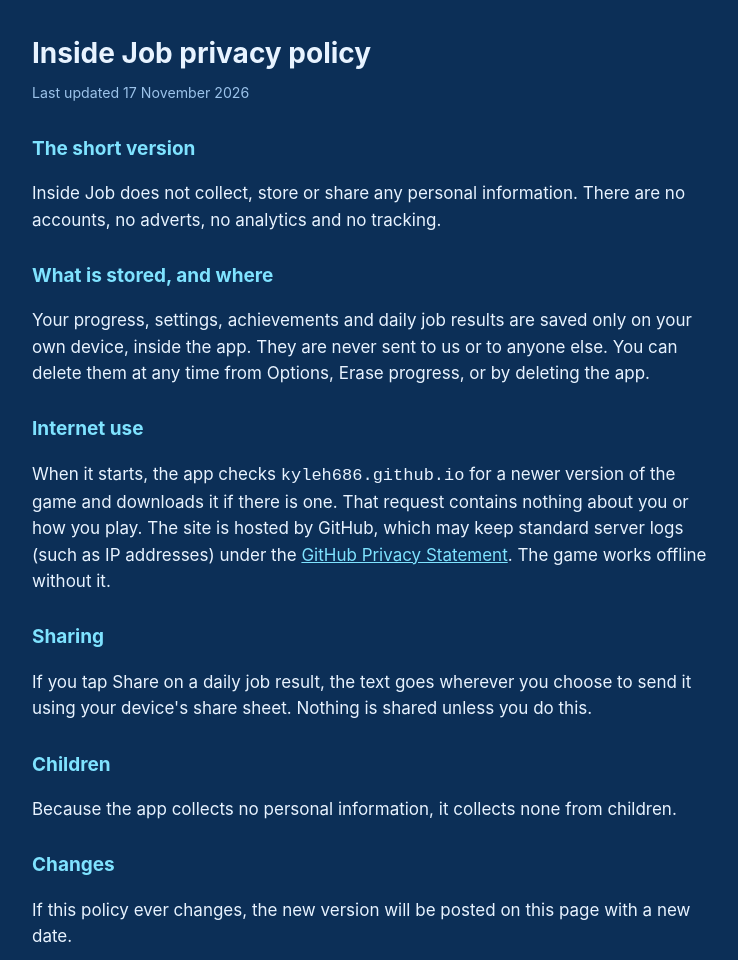
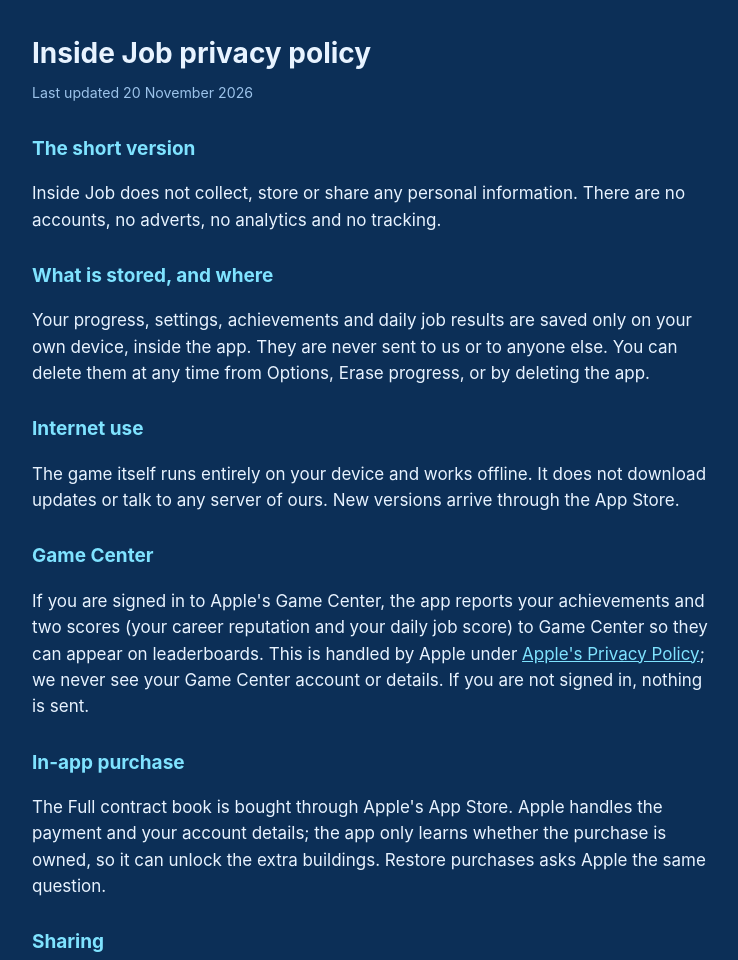
Before and after one commit to KyleH686/InsideJob, a plain HTML site: page privacy.html in a window 1280 px wide. Shown: the top 960 px of the page, without its empty margins (268-1006 px from the left). Drawn offline with Linux system fonts and the light colour scheme.

Commit message:
Privacy page matches the App Store build; Game Center entitlement in the Xcode project
Privacy policy: the app no longer checks GitHub for updates (v59), and it now
explains Game Center scores/achievements and the Full contract book purchase.
App.entitlements (com.apple.developer.game-center) and CODE_SIGN_ENTITLEMENTS
for Debug and Release, as Xcode added them on Kyle's Mac (signing team left out).

Co-Authored-By: Claude Opus 5.5 <noreply@anthropic.com>
Claude-Session: https://claude.ai/code/session_01EGxP4WtZMHkMVpbbf1Qt5g

```diff
--- a/privacy.html
+++ b/privacy.html
@@ -14,7 +14,7 @@ small{color:#9cc3ea}a{color:#7fe3ff}
 <body>
 <main>
 <h1>Inside Job privacy policy</h1>
-<small>Last updated 17 November 2026</small>
+<small>Last updated 20 November 2026</small>
 
 <h2>The short version</h2>
 <p>Inside Job does not collect, store or share any personal information. There are no accounts, no adverts, no analytics and no tracking.</p>
@@ -23,7 +23,13 @@ small{color:#9cc3ea}a{color:#7fe3ff}
 <p>Your progress, settings, achievements and daily job results are saved only on your own device, inside the app. They are never sent to us or to anyone else. You can delete them at any time from Options, Erase progress, or by deleting the app.</p>
 
 <h2>Internet use</h2>
-<p>When it starts, the app checks <code>kyleh686.github.io</code> for a newer version of the game and downloads it if there is one. That request contains nothing about you or how you play. The site is hosted by GitHub, which may keep standard server logs (such as IP addresses) under the <a href="https://docs.github.com/en/site-policy/privacy-policies/github-general-privacy-statement">GitHub Privacy Statement</a>. The game works offline without it.</p>
+<p>The game itself runs entirely on your device and works offline. It does not download updates or talk to any server of ours. New versions arrive through the App Store.</p>
+
+<h2>Game Center</h2>
+<p>If you are signed in to Apple's Game Center, the app reports your achievements and two scores (your career reputation and your daily job score) to Game Center so they can appear on leaderboards. This is handled by Apple under <a href="https://www.apple.com/legal/privacy/">Apple's Privacy Policy</a>; we never see your Game Center account or details. If you are not signed in, nothing is sent.</p>
+
+<h2>In-app purchase</h2>
+<p>The Full contract book is bought through Apple's App Store. Apple handles the payment and your account details; the app only learns whether the purchase is owned, so it can unlock the extra buildings. Restore purchases asks Apple the same question.</p>
 
 <h2>Sharing</h2>
 <p>If you tap Share on a daily job result, the text goes wherever you choose to send it using your device's share sheet. Nothing is shared unless you do this.</p>
```
Also changed, not shown: 2 other files.
